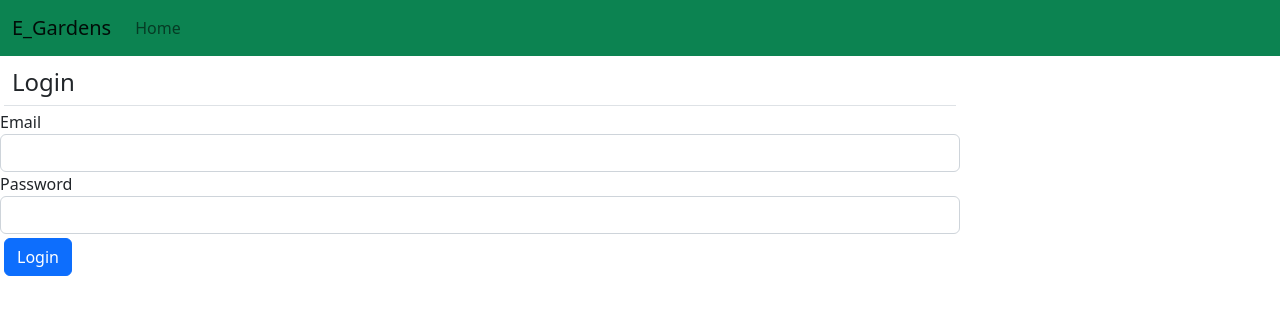
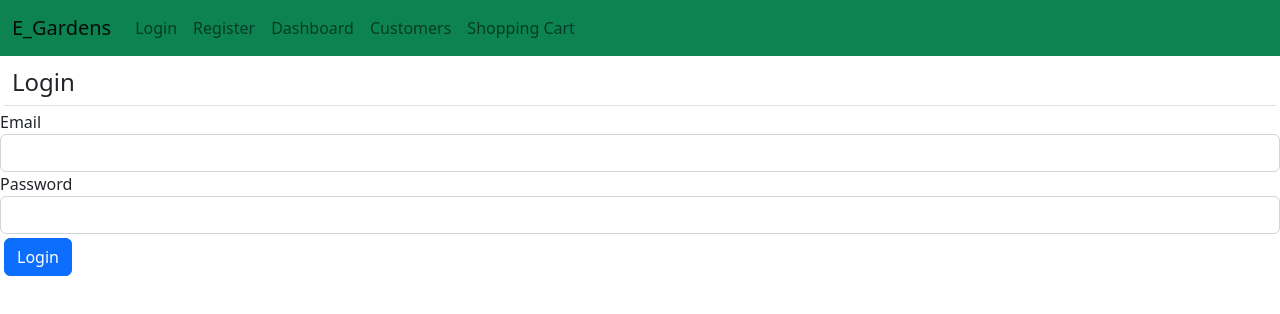
Before and after one commit to GordonGichini/Egardens, a React (Create React App) app in the folder my-app-frontend/: page / in a window 1280 px wide. Shown: the top 314 px of the page. Built offline with nearby package versions, Linux system fonts and the light colour scheme.

Commit message:
modified app component

```diff
--- a/my-app-frontend/src/Login.jsx
+++ b/my-app-frontend/src/Login.jsx
@@ -7,7 +7,7 @@ export default class Login extends Component{
     }
     render(){
         return(
-            <div className="col-lg-9">
+            <div>
                 <h4 className="m-1 p-2 border-bottom">Login</h4>
 
                 {/*Email starts*/}
--- a/my-app-frontend/src/NavBar.jsx
+++ b/my-app-frontend/src/NavBar.jsx
@@ -1,4 +1,6 @@
 import React, {Component} from "react";
+import { Link } from "react-router-dom";
+
 class NavBar extends Component{
     render(){
         return (
@@ -13,7 +15,30 @@ class NavBar extends Component{
       <ul className="navbar-nav me-auto mb-2 mb-lg-0">
 
         <li className="nav-item">
-          <a className="nav-link" href="/#">Home</a>
+          <Link to="/"className="nav-link">
+            Login
+          </Link>
+          </li>
+          <li className="nav-item">
+          <Link to="/"className="nav-link">
+            Register
+          </Link>
+          </li>
+          <li className="nav-item">
+          <Link to="/dashboard"className="nav-link">
+            Dashboard
+          </Link>
+          </li>
+          <li className="nav-item">
+          <Link to="/customers"className="nav-link">
+            Customers
+          </Link>
+          </li>
+          <li className="nav-item">
+          <Link to="/cart"className="nav-link">
+            Shopping Cart
+          </Link>
+
         </li>
 
 
--- a/my-app-frontend/src/Product.jsx
+++ b/my-app-frontend/src/Product.jsx
@@ -7,9 +7,10 @@ export default class Product extends Component {
    };
 
     render() {
-        console.log(this.props);
+//console.log(this.props);
 
         return (
+            <div className="row">
     <div className="col-lg-6">
         <div className="card m-2">
             <div className="card-body">
@@ -48,6 +49,7 @@ export default class Product extends Component {
         {/*card-footer ends here */}
         </div>
         </div>
+        </div>
         );
     }
     //Executes when the current instance of current component is being deleted from memory
--- a/my-app-frontend/src/ShoppingCart.jsx
+++ b/my-app-frontend/src/ShoppingCart.jsx
@@ -24,7 +24,7 @@ constructor(props){
     render(){
         console.log("render-ShoppingCart")
         return (
-        <div className="container-fluid">
+        <div>
             <h4>Shopping Cart</h4>
 
             <div className="row">
```
